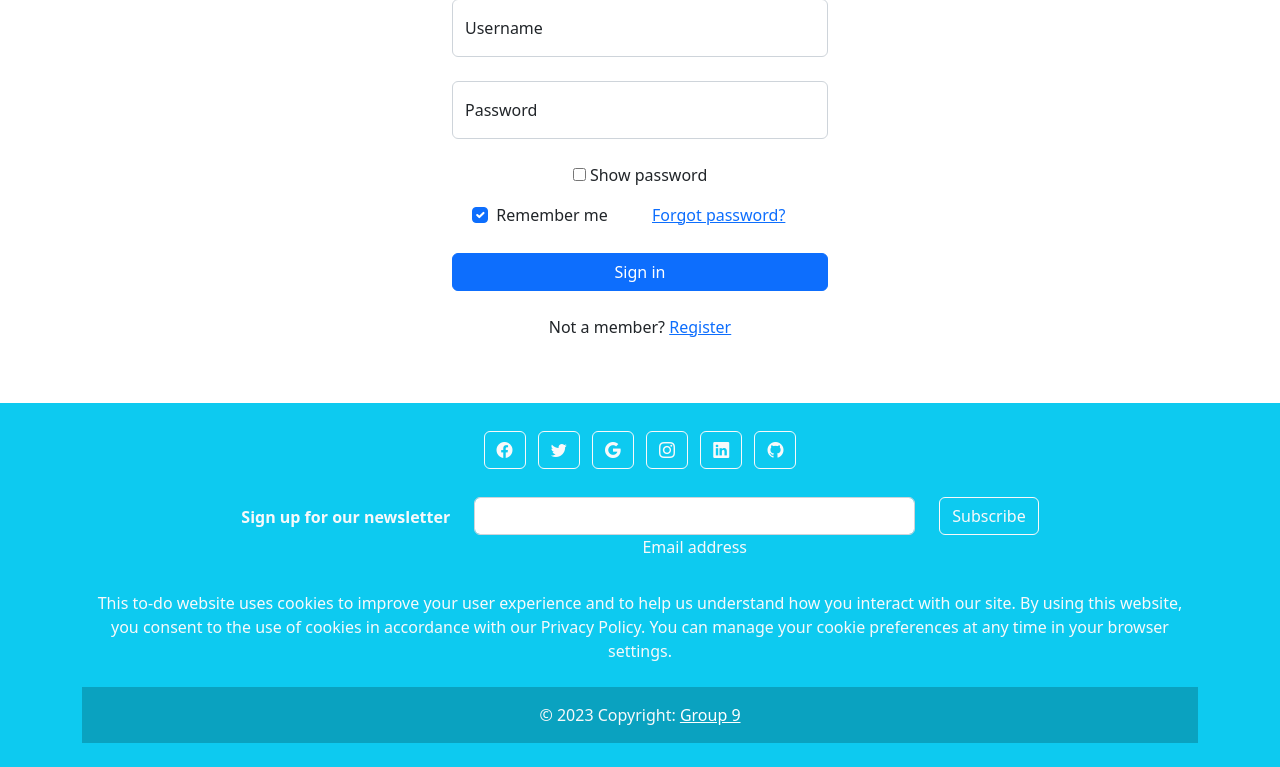
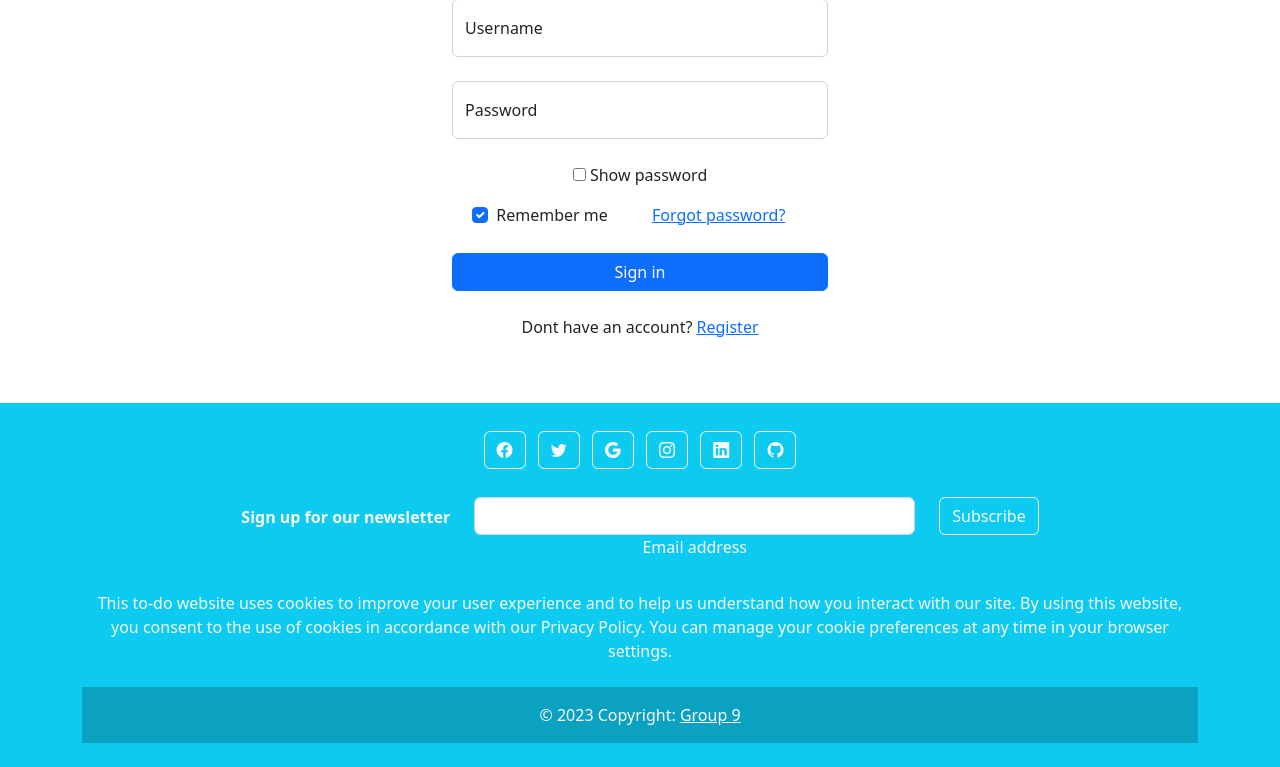
Before and after one commit to Ssekyanzi-Joel/TODO, a Django app: page /login/ in a window 1280 px wide. Shown: the part 254-1021 px from the top of the page. Run offline with Django 4.2, Linux system fonts and the light colour scheme; parts of the project's set-up code (start-up, migrations or seed data) failed here and were passed over; some libraries are stand-ins or nearby versions.

Commit message:
register

```diff
--- a/templates/accounts/login.html
+++ b/templates/accounts/login.html
@@ -73,7 +73,7 @@
 
       <!-- Register buttons -->
       <div class="text-center">
-        <p>Not a member? <a href="{% url 'register' %}">Register</a></p>
+        <p>Dont have an account? <a href="{% url 'register' %}">Register</a></p>
       </div>
     </form>
   </div>
```
Also changed, not shown: db.sqlite3.
